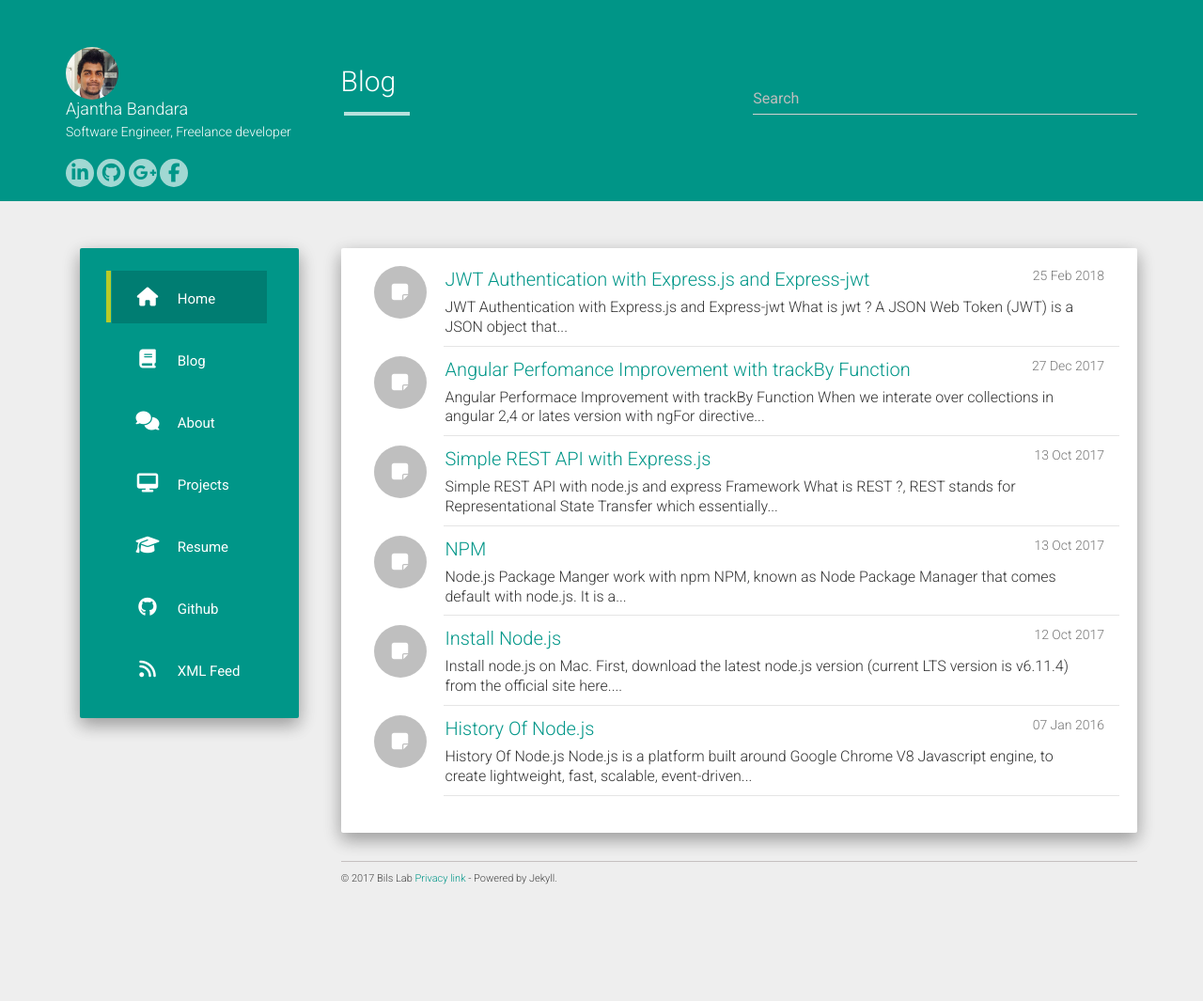
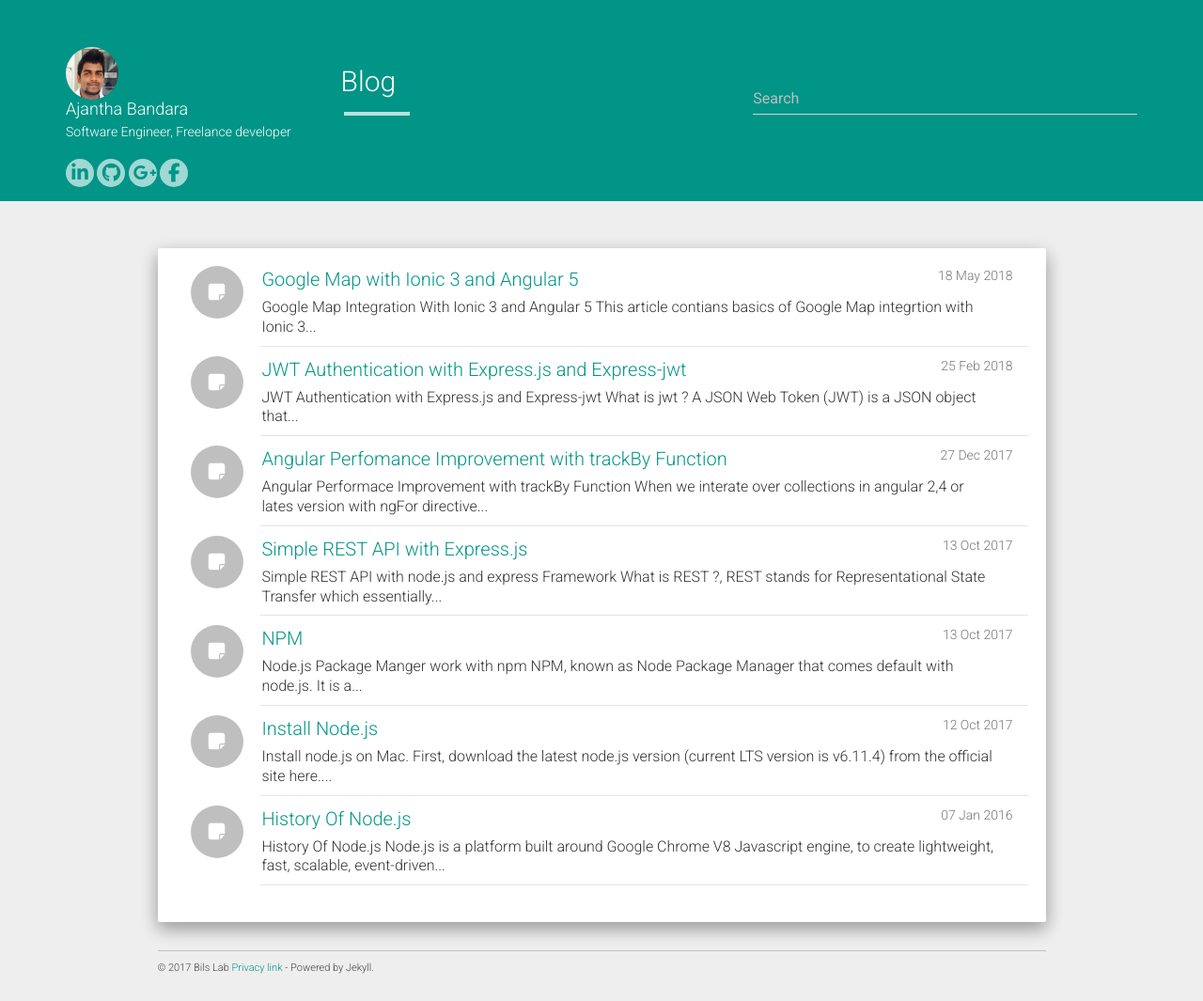
Before and after one commit to AjanthaB/AjanthaB.github.io, a Jekyll site: the page built from index.html, in a window 1280 px wide. Shown: the whole page at 94% size. Built offline with Jekyll 4.4.1, drawn with Linux system fonts in a browser that asks for light colours; nearby versions of some CDN libraries; the list of posts is cut into pages by our own code; before the commit the page ends 970 px from its top, so only the background shows below that; some of the changed lines change nothing that is shown.

Commit message:
added google map with ionic 3

````diff
--- a/_includes/main.html
+++ b/_includes/main.html
@@ -1,9 +1,9 @@
 <div class="container main outer">
   <div class="row">
-    <div class="col-md-3">
+    <!-- <div class="col-md-3">
       {% include sidemenu.html %}
-    </div>
-    <div class="col-md-9 full">
+    </div> -->
+    <div class="col-sm-10 col-sm-offset-1 full">
       {{ content }}
       <div class="row">
         <div class="col-md-12 col-xs-12 footer">
--- /dev/null
+++ b/_posts/expressjs/2018-05-18-Ionic-3-With-Google-Map.md
@@ -0,0 +1,343 @@
+---
+layout: post
+title:  "Google Map with Ionic 3 and Angular 5"
+date:   2018-05-18 01:00:39
+categories:
+---
+
+
+### **Google Map Integration With Ionic 3 and Angular 5**
+
+This article contians basics of Google Map integrtion with Ionic 3 and Angular 5. I'm going to implement bellow fetures of google map.
+
+* Add Markers to google map
+* Click Event Of google map
+* Take Longitude and Latitude of the clicked location
+* Pan to Click Location in the map
+* Add Custom Markers to google map
+* Add Multiple Markers and Remove Markers
+* Show Info Window when click on Marker
+* Show a Circle with a given location and Radius
+
+Bonus features
+
+* Handle click event of a Info Wndow with Angular
+<!-- * open google map in ionic application and show direction -->
+
+#### **Setup Google Map Inside the Project**
+
+First of all you need to get a *API KEY* from Google Map API Console. You need a google account for that. [Here](https://developers.google.com/maps/documentation/javascript/get-api-key) is the link for google map developer console.
+
+From devloper console click the **GET STARTED** button and follow the step to get a *API Key*. After that add this script tag to your **index.html** file in the Angular Project like bellow.
+
+``` html
+<script src="https://maps.googleapis.com/maps/api/jskey=YOUR_API_KEY"></script>
+```
+
+
+
+#### **Add Google Map Into Angular Component**
+
+Add bellow code to you component template (inside the **ion-content**). We are going to load the google map inside this div.
+You can define what ever size you want.
+
+**google-map.html**
+``` html
+<ion-row class="google-map">
+  <ion-col>
+    <div #map id="map" style="height: 70vh; width: 100%;"></div>
+  </ion-col>
+</ion-row>
+```
+
+Next we need to define google map inside the Component like bellow.
+
+**google-map.ts**
+``` ts
+...
+
+declare var google;
+
+@Component({
+  selector: 'page-google-map',
+  templateUrl: 'google-map.html'
+})
+export class GoogleMapPage {
+  @ViewChild('map') mapElement: ElementRef;
+
+  _map: any;
+  _location: {lat: number, lng: number};
+  _markers = [];
+}
+```
+
+Now we can access the google map object inside the GoogleMapPage component like bellow.
+
+``` ts
+...
+
+// load the map after view init
+ionViewDidLoad() {
+  // define a location that you want load first
+  this._location =  { lat: 8.0297, lng: 80.4538 };
+
+  if (this.mapElement) {
+    this.loadMap(this._location);
+  }
+}
+
+loadMap(center: { lat: number, lng: number }) {
+  this._map = new google.maps.Map(this.mapElement.nativeElement, {
+    zoom: 6,
+    center
+  });
+}
+```
+
+#### **Add Marker**
+
+Above code will load the google map inside the given div. Let's add a default marker into the map.
+Add the bellow code snippet into your component. **Add Marker** function will add a marker into google map. Also, push the reference into **_markers** array because we need these refrence to remove the marker from map.
+
+``` ts
+private addMarker(position: { lat: number, lng: number }): void {
+  const map = this._map;
+  const marker = new google.maps.Marker({
+    position, // position that marker needs to placed
+    map, // referece of the map
+    // animation to for marker.
+    animation: google.maps.Animation.DROP
+  });
+  // we need to push makers to array. we need these references to remove our marker later
+  this._markers.push(marker);
+}
+
+private loadMap(center: { lat: number, lng: number }) {
+  this._map = new google.maps.Map(this.mapElement.nativeElement, {
+    zoom: 6,
+    center
+  });
+
+  // add a marker to current location
+  this.addMarker(this._location);
+}
+```
+
+
+Let's add a click event to our map.
+
+#### **Click Event And Location**
+
+To listen click events we need to add an Event Listner to our google map like bellow.
+**e(event)** contain the details of clicked location.
+
+``` ts
+private loadMap(center: { lat: number, lng: number }) {
+  this._map = new google.maps.Map(this.mapElement.nativeElement, {
+    zoom: 10,
+    center
+  });
+
+  // add a marker to current location
+  this.addMarker(this._location);
+
+  this._map.addListener('click', (e) => {
+    const location = {lat: e.latLng.lat(), lng: e.latLng.lng()};
+    console.log("clicked location: ", location);
+  });
+}
+```
+
+open the console of your browser and see log when click event is fired.
+
+#### **Pan Map to Click Locaiton**
+
+You can pan map to the clicked location. Let's add the **Pan** feature to the map.
+
+``` ts
+...
+this._map.addListener('click', (e) => {
+  const location = {lat: e.latLng.lat(), lng: e.latLng.lng()};
+  console.log("clicked location: ", location);
+  this.clearMap();
+  this.panMapTo(location); // pan to select location
+});
+...
+
+private panMapTo(location: { lat: number, lng: number }): void {
+  this._map.panTo(location);
+  this.addMarker(location);
+}
+
+```
+
+Now we need to remove the previus marker. We can do it like bellow using the **_markers** array.
+call to this function inside the map event listner.
+
+```ts
+...
+private clearMap(): void {
+  this._markers.forEach(marker => {
+    marker.setMap(null);
+  });
+...
+}
+```
+
+#### **Custom Marker**
+
+We can add a custom marker into the google map.
+
+``` ts
+
+private addMarker(position: { lat: number, lng: number }): void {
+  const map = this._map;
+  const marker = new google.maps.Marker({
+    position, // position that marker needs to placed
+    map, // referece of the map
+    icon: this.getCustomerMarker(),
+    // animation to for marker.
+    animation: google.maps.Animation.DROP
+  });
+  // we need to push makers to array. we need these references to remove our marker later
+  this._markers.push(marker);
+}
+
+...
+private getCustomerMarker(): any {
+  return {
+    // custom icon jpg
+    url: 'https://cdn.slidesharecdn.com/profile-photo-kpalmer1382-48x48.jpg'
+  }
+}
+...
+```
+
+#### **Adding Multiple Marker**
+
+Adding multiple markers is same as adding a single marker. But we need to push all markers references to
+**_markers** array.
+
+#### **Adding click event to a marker and show Info Window**
+
+We can bind a click event to marker and show a info window. But dificult part is handle click event inside a Info Window.
+We will come to that bit later. Let's add event listner for markers.
+
+``` ts
+...
+private showInfoWindow(marker: any): void {
+  const infoWindow = new google.maps.InfoWindow();
+  const content = '<div> Test InfoWindow </div>';
+
+  google.maps.event.addListener(marker, 'click', ((marker) => {
+      return () => {
+        infowindow.setContent(content);
+        infowindow.open(this._map, marker);
+      };
+    })(marker));
+}
+
+// invoke this function inside the addMarker function after create the marker.
+...
+```
+
+Now you can see when click on a marker infowindow will appear like below.
+![infowindow]({{"/assets/ionic-google-map/infowindow.png"}})
+
+Let's add circle with a given diameter from the clicked location.
+
+#### **Draw a Circle**
+
+``` ts
+...
+
+private drawCircle(center: { lat: number, lng: number }, radius: number): void {
+  // put this options inside the config.ts file.
+  const GOOGLE_MAP_CIRCLE_OPTIONS = {
+    strokeColor: '#039be5', // Circumference color of the circle
+    strokeOpacity: 0.8, // Circumference opacity
+    strokeWeight: 2, // Circumference line weight
+    fillColor: '#039be5', // this is the color of circle
+    fillOpacity: 0.35, // opacity of the circle
+    visible: true, // visibility
+  };
+  const map = this._map;
+  const circleOption = Object.assign({}, GOOGLE_MAP_CIRCLE_OPTIONS,
+    {map, center, radius: radius * 1000 })
+    // given radius is multiplied by thousand to convert it Kilometers
+  const circle = new google.maps.Circle(circleOption);
+  this._markers.push(circle); // I have added this circle refrence into _markers array because we need to remove this circle as well. If you want to keep it don't push to the array.
+}
+
+
+// invoke this function inside the click event of the map
+...
+this._map.addListener('click', (e) => {
+  const location = {lat: e.latLng.lat(), lng: e.latLng.lng()};
+  console.log("clicked location: ", location);
+  this.clearMap();
+  this.panMapTo(location); // pan to select location
+  this.drawCircle(location, 10); // 10Km radius circle
+});
+...
+
+```
+
+Now you can see the circle with a radius 10Km when select a location like below.
+![circle]({{"/assets/ionic-google-map/circle.png"}})
+
+You can change the diameter using dropdown or slider to make this cool.
+
+#### Bonus features
+
+If you want to add a click event into the infowindow we need to do some extra works, because this infowindow is not accesible inside out Angular component. It is bound to DOM. We have to listen to the global events to achive this.
+
+Let's implement click event in infowindow.
+
+#### **Add Click event to Infowindow**
+
+``` ts
+// add this inside yout ngOnInit or constructor function
+
+window['mapComponent'] = { // ading this component to window object to access public
+  googleMapComponent: this
+};
+// may be this is not a good idea to make it accessible using window object. But for the moment I could not find any solution.
+
+
+public onClickInfoWindow(somethins: any) {
+  // do something
+}
+
+
+// change the content of the showInfoWindow function
+const content = '<div> Test InfoWindow' +
+                  '<button onclick="onClickInfoWindowButton()" >More </button>'
+                '</div>';
+```
+
+Next we need to listen to global events in **index.html** file like below.
+Add this code snippet to index.html file.
+
+``` js
+ // function for get google map infowindow click event
+    function onClickInfoWindowButton(value) {
+      try {
+        if (!window.mapComponent) {
+          console.log('No window.mapComponent');
+          return;
+        }
+        if (!window.mapComponent.googleMapComponent) {
+          console.log('No window.mapComponent.googleMapComponent');
+          return;
+        }
+        window.mapComponent.googleMapComponent.onClickInfoWindow(value);
+      } catch (ex) { console.log('Error on Method Call', ex) }
+    }
+
+```
+
+
+Now you can see this click event of infowindow working perfectly like below.
+
+![infowindowClick]({{"/assets/ionic-google-map/infowindow-click.png"}})
````
Also changed, not shown: assets/ionic-google-map/circle.png (added), assets/ionic-google-map/infowindow-click.png (added), assets/ionic-google-map/infowindow.png (added).
